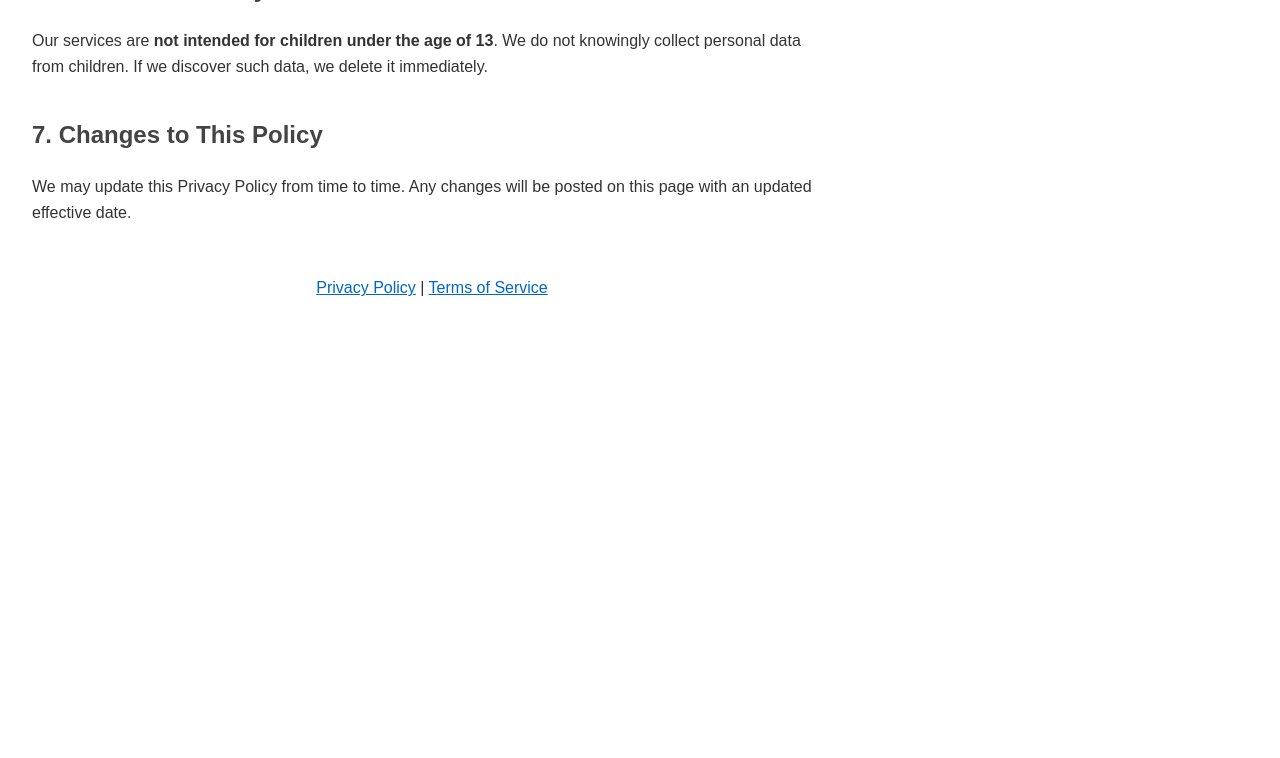
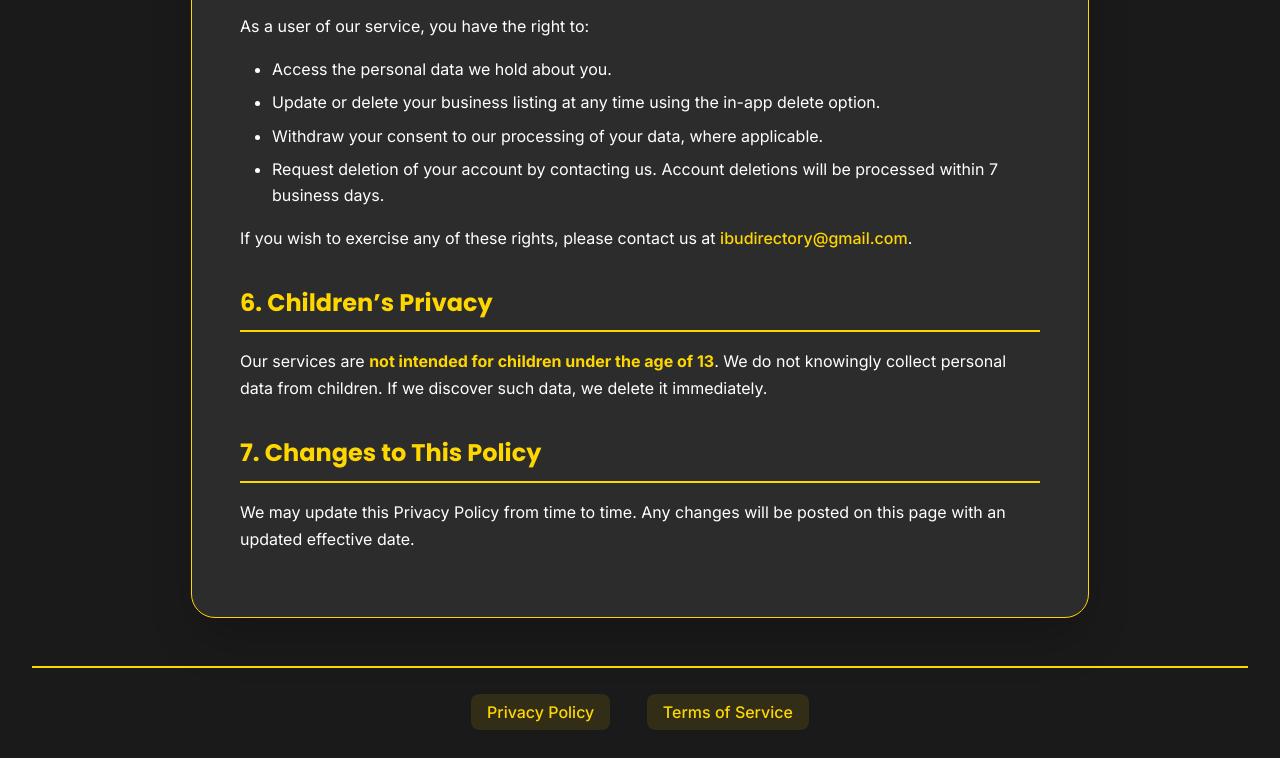
Before and after one commit to AmMasse/IBU-Business-Directory, a website: page privacy.html in a window 1280 px wide. Shown: the part 1397-2155 px from the top of the page. Before the commit the page ends 1730 px from the top, so only its background shows below. Drawn offline with Linux system fonts and the light colour scheme.

Commit message:
Update legal links and style separate pages

```diff
--- a/privacy.html
+++ b/privacy.html
@@ -6,25 +6,106 @@
   <title>Privacy Policy - IBU Business Directory</title>
   <style>
     body {
-      font-family: Arial, sans-serif;
+      font-family: 'Inter', -apple-system, BlinkMacSystemFont, 'Segoe UI', Roboto, sans-serif;
       line-height: 1.6;
-      margin: 2rem;
+      margin: 0;
+      padding: 2rem;
+      background: #1a1a1a;
+      color: #ffffff;
+      min-height: 100vh;
+    }
+    .container {
       max-width: 800px;
-      color: #333;
+      margin: 0 auto;
+      background: #2c2c2c;
+      padding: 3rem;
+      border-radius: 1.5rem;
+      box-shadow: 0 25px 50px -12px rgba(0, 0, 0, 0.25);
+      border: 1px solid #FFD700;
     }
     h1 {
-      color: #222;
+      color: #FFD700;
+      font-family: 'Poppins', sans-serif;
+      font-size: 2.5rem;
+      margin-bottom: 1.5rem;
+      text-align: center;
+      text-shadow: 2px 2px 4px rgba(0,0,0,0.5);
     }
     h2 {
-      color: #444;
-      margin-top: 1.5em;
+      color: #FFD700;
+      font-family: 'Poppins', sans-serif;
+      font-size: 1.5rem;
+      margin-top: 2rem;
+      margin-bottom: 1rem;
+      padding-bottom: 0.5rem;
+      border-bottom: 2px solid #FFD700;
+    }
+    p {
+      color: #ffffff;
+      margin-bottom: 1rem;
+      line-height: 1.7;
+    }
+    ul, ol {
+      color: #ffffff;
+      margin: 1rem 0;
+      padding-left: 2rem;
+    }
+    li {
+      margin-bottom: 0.5rem;
+      line-height: 1.6;
     }
     a {
-      color: #0066cc;
+      color: #FFD700;
+      text-decoration: none;
+      font-weight: 500;
+    }
+    a:hover {
+      text-decoration: underline;
+    }
+    strong {
+      color: #FFD700;
+    }
+    .back-link {
+      display: inline-block;
+      margin-bottom: 2rem;
+      padding: 0.75rem 1.5rem;
+      background: #FFD700;
+      color: #1a1a1a;
+      border-radius: 2rem;
+      font-weight: 600;
+      transition: all 0.3s ease;
+    }
+    .back-link:hover {
+      transform: translateY(-2px);
+      box-shadow: 0 10px 15px -3px rgba(255, 215, 0, 0.3);
+      text-decoration: none;
+    }
+    footer {
+      text-align: center;
+      margin-top: 3rem;
+      padding-top: 2rem;
+      border-top: 2px solid #FFD700;
+    }
+    footer a {
+      margin: 0 1rem;
+      padding: 0.5rem 1rem;
+      background: rgba(255, 215, 0, 0.1);
+      border-radius: 0.5rem;
+      transition: all 0.3s ease;
+    }
+    footer a:hover {
+      background: #FFD700;
+      color: #1a1a1a;
+      text-decoration: none;
     }
   </style>
+  <link rel="preconnect" href="https://fonts.googleapis.com">
+  <link rel="preconnect" href="https://fonts.gstatic.com" crossorigin>
+  <link href="https://fonts.googleapis.com/css2?family=Inter:wght@300;400;500;600;700;800;900&family=Poppins:wght@300;400;500;600;700;800;900&display=swap" rel="stylesheet">
 </head>
 <body>
+  <div class="container">
+    <a href="index.html" class="back-link">← Back to Home</a>
 
   <h1>Privacy Policy</h1>
   <p><strong>Effective Date:</strong> July 2025</p>
@@ -74,10 +155,11 @@
 
   <h2>7. Changes to This Policy</h2>
   <p>We may update this Privacy Policy from time to time. Any changes will be posted on this page with an updated effective date.</p>
+  </div>
+
+  <footer>
+    <a href="privacy.html">Privacy Policy</a>
+    <a href="terms.html">Terms of Service</a>
+  </footer>
 </body>
 </html>
-
-<footer style="text-align:center; margin-top: 50px;">
-  <a href="/IBU-Business-Directory/privacy.html">Privacy Policy</a> |
-  <a href="/IBU-Business-Directory/terms.html">Terms of Service</a>
-</footer>
--- a/script.js
+++ b/script.js
@@ -37,7 +37,6 @@ class IBUWebsite {
         ${createDownloadSection(siteConfig)}
         ${createUsageSection(siteConfig)}
         ${createContactSection(siteConfig)}
-        ${createLegalSection(siteConfig)}
       </main>
       ${createFooter()}
     `;
```
Also changed, not shown: components.js (+4 -4 lines), terms.html (+94 -12 lines).
